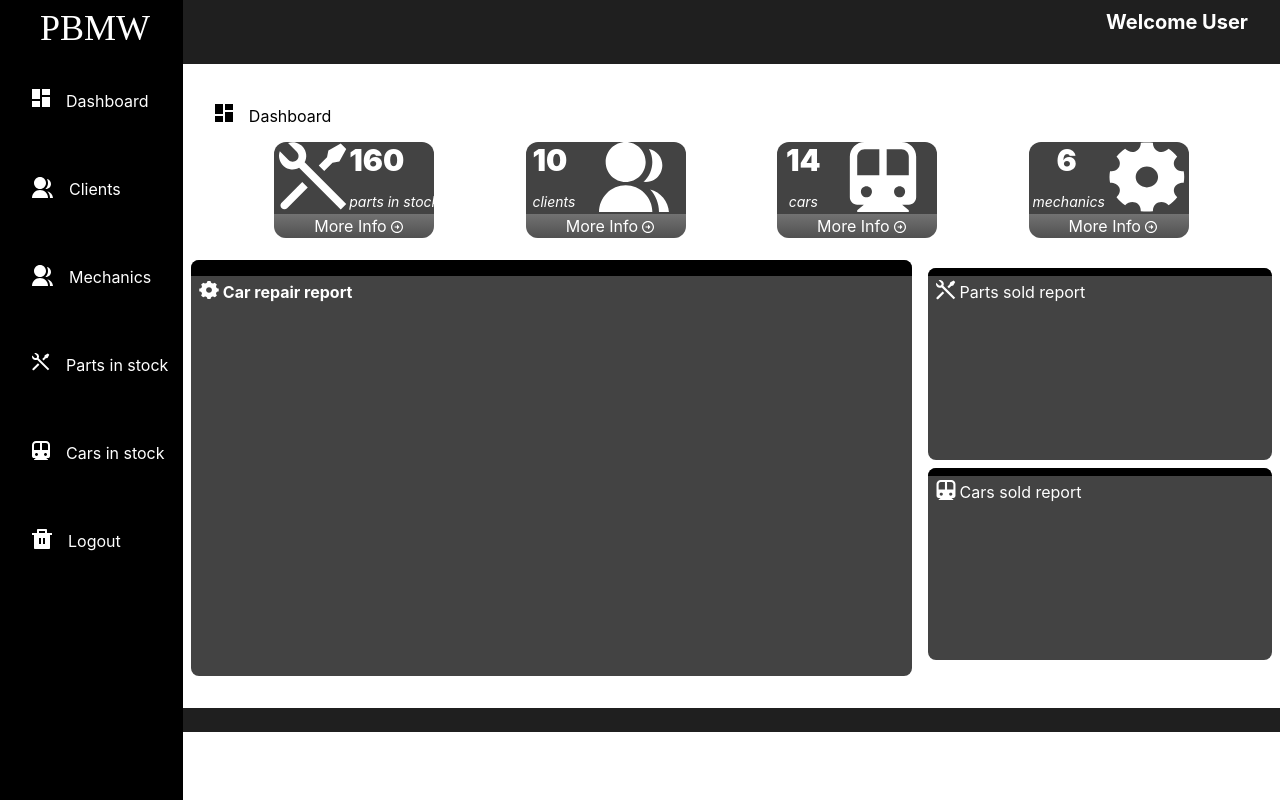
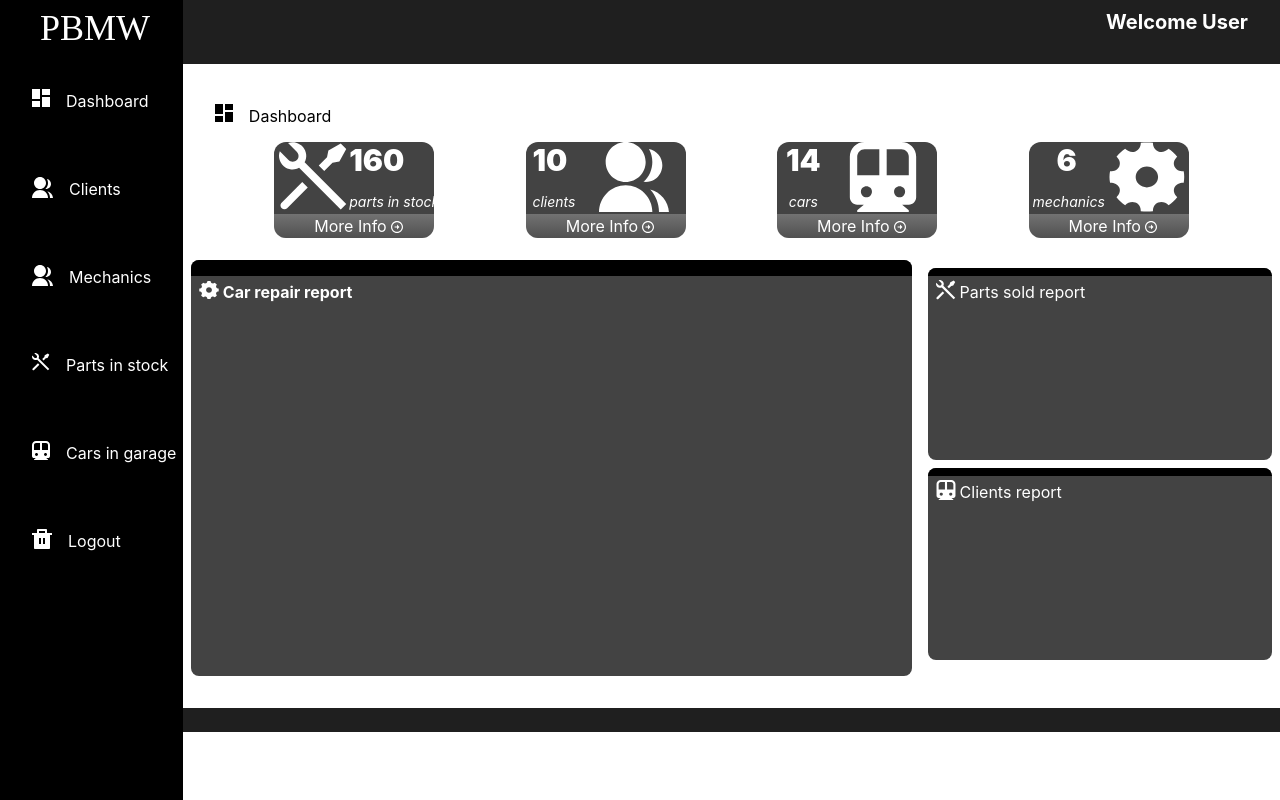
Before and after one commit to Muliro1/Garage-Management-System, a React (Create React App) app in the folder client/: page / in a window 1280 px wide. Built offline with nearby package versions, Linux system fonts and the light colour scheme; a web font is replaced by a local one.

Commit message:
[chore] minor fixes in structure and styling

```diff
--- a/client/src/admin/Admin.js
+++ b/client/src/admin/Admin.js
@@ -1,7 +1,9 @@
 // import AdminLogin from './AdminLogin';
 import React from 'react';
 import { BrowserRouter, Routes, Route } from 'react-router-dom';
+import AdminClients from './adminDashboard/AdminClients';
 import AdminDashboard from './adminDashboard/AdminDashboard';
+import AdminMechanics from './adminDashboard/AdminMechanics';
 import Aside from './adminDashboard/aside/Aside';
 
 function Admin() {
@@ -21,13 +23,13 @@ function Admin() {
             />
             <Route path="/clients" element={
               <div className='col-span-6'>
-                  <h1>clients</h1>
+                  <AdminClients/>
               </div>}
             />
 
             <Route path="/mechanics" element={
               <div className='col-span-6'>
-                  <h1>mechanics</h1>
+                  <AdminMechanics/>
               </div>
             } />
 
--- a/client/src/admin/adminDashboard/AdminDashboard.js
+++ b/client/src/admin/adminDashboard/AdminDashboard.js
@@ -111,7 +111,7 @@ function AdminDashboard() {
                             <svg className='' width="20" height="20" viewBox="0 0 18 19" fill="none" xmlns="http://www.w3.org/2000/svg">
                                 <path d="M14.2 17L16 18.5V19H2V18.5L3.8 17H2C1.46957 17 0.960859 16.7893 0.585786 16.4142C0.210714 16.0391 0 15.5304 0 15V4C0 2.93913 0.421427 1.92172 1.17157 1.17157C1.92172 0.421427 2.93913 0 4 0H14C15.0609 0 16.0783 0.421427 16.8284 1.17157C17.5786 1.92172 18 2.93913 18 4V15C18 15.5304 17.7893 16.0391 17.4142 16.4142C17.0391 16.7893 16.5304 17 16 17H14.2ZM8 9V2H4C3.46957 2 2.96086 2.21071 2.58579 2.58579C2.21071 2.96086 2 3.46957 2 4V9H8ZM10 9H16V4C16 3.46957 15.7893 2.96086 15.4142 2.58579C15.0391 2.21071 14.5304 2 14 2H10V9ZM4.5 15C4.89782 15 5.27936 14.842 5.56066 14.5607C5.84196 14.2794 6 13.8978 6 13.5C6 13.1022 5.84196 12.7206 5.56066 12.4393C5.27936 12.158 4.89782 12 4.5 12C4.10218 12 3.72064 12.158 3.43934 12.4393C3.15804 12.7206 3 13.1022 3 13.5C3 13.8978 3.15804 14.2794 3.43934 14.5607C3.72064 14.842 4.10218 15 4.5 15ZM13.5 15C13.8978 15 14.2794 14.842 14.5607 14.5607C14.842 14.2794 15 13.8978 15 13.5C15 13.1022 14.842 12.7206 14.5607 12.4393C14.2794 12.158 13.8978 12 13.5 12C13.1022 12 12.7206 12.158 12.4393 12.4393C12.158 12.7206 12 13.1022 12 13.5C12 13.8978 12.158 14.2794 12.4393 14.5607C12.7206 14.842 13.1022 15 13.5 15Z" fill="white" />
                             </svg>
-                            <h1 className='pl-1'>Cars sold report</h1>
+                            <h1 className='pl-1'>Clients report</h1>
                             </div>
                         </div>
                     </div>
--- a/client/src/admin/adminDashboard/aside/Aside.js
+++ b/client/src/admin/adminDashboard/aside/Aside.js
@@ -44,7 +44,7 @@ function Aside() {
                         <path d="M14.2 17L16 18.5V19H2V18.5L3.8 17H2C1.46957 17 0.960859 16.7893 0.585786 16.4142C0.210714 16.0391 0 15.5304 0 15V4C0 2.93913 0.421427 1.92172 1.17157 1.17157C1.92172 0.421427 2.93913 0 4 0H14C15.0609 0 16.0783 0.421427 16.8284 1.17157C17.5786 1.92172 18 2.93913 18 4V15C18 15.5304 17.7893 16.0391 17.4142 16.4142C17.0391 16.7893 16.5304 17 16 17H14.2ZM8 9V2H4C3.46957 2 2.96086 2.21071 2.58579 2.58579C2.21071 2.96086 2 3.46957 2 4V9H8ZM10 9H16V4C16 3.46957 15.7893 2.96086 15.4142 2.58579C15.0391 2.21071 14.5304 2 14 2H10V9ZM4.5 15C4.89782 15 5.27936 14.842 5.56066 14.5607C5.84196 14.2794 6 13.8978 6 13.5C6 13.1022 5.84196 12.7206 5.56066 12.4393C5.27936 12.158 4.89782 12 4.5 12C4.10218 12 3.72064 12.158 3.43934 12.4393C3.15804 12.7206 3 13.1022 3 13.5C3 13.8978 3.15804 14.2794 3.43934 14.5607C3.72064 14.842 4.10218 15 4.5 15ZM13.5 15C13.8978 15 14.2794 14.842 14.5607 14.5607C14.842 14.2794 15 13.8978 15 13.5C15 13.1022 14.842 12.7206 14.5607 12.4393C14.2794 12.158 13.8978 12 13.5 12C13.1022 12 12.7206 12.158 12.4393 12.4393C12.158 12.7206 12 13.1022 12 13.5C12 13.8978 12.158 14.2794 12.4393 14.5607C12.7206 14.842 13.1022 15 13.5 15Z" fill="white" />
                     </svg>
 
-                    <h1 className='pl-4'>Cars in stock</h1>
+                    <h1 className='pl-4'>Cars in garage</h1>
                 </NavLink>
 
                 <NavLink to='/logout' className='flex  '>
--- a/client/src/index.css
+++ b/client/src/index.css
@@ -51,3 +51,27 @@ text-align: left;
   background:linear-gradient(0deg, rgba(0, 0, 0, 0.88), rgba(0, 0, 0, 0.88));
 
 }
+
+::placeholder{
+  font-style: italic;
+}
+
+.adminclient{
+  background: rgba(67, 67, 67, 1);
+
+}
+
+.adminmechanicfalse{
+  display: none;
+}
+
+.adminmechanictrue {
+  position: fixed;
+  top: 30;
+  left: 20em;
+  z-index: 1040;
+  width: 40vw;
+  height: 58vh;
+  background-color: rgba(0, 0, 0, 0.818);
+  /* opacity: .85; */
+}
```
